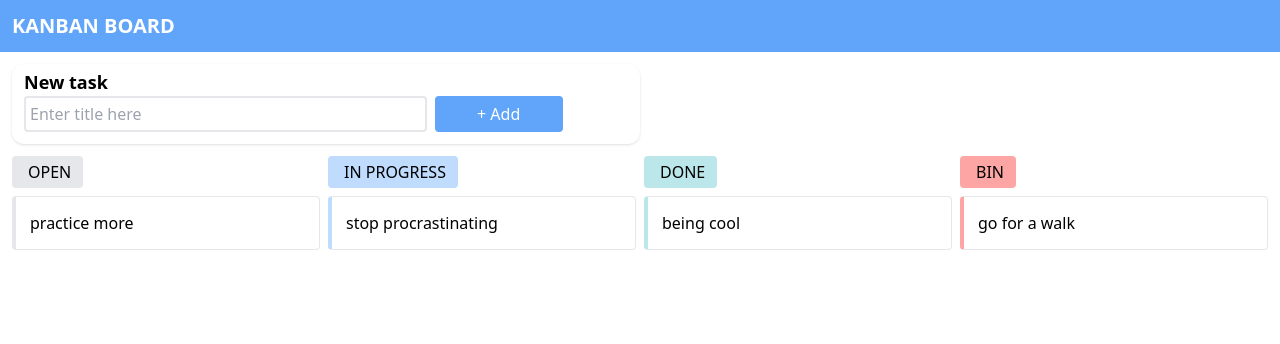
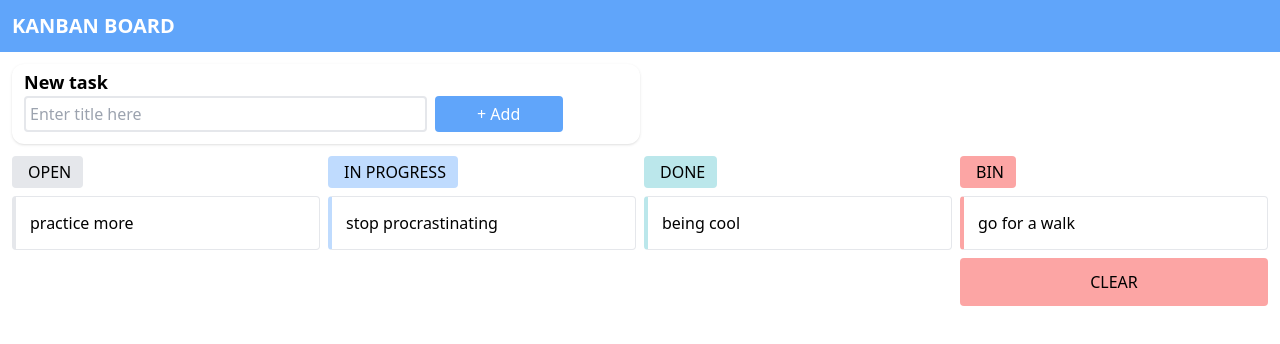
Before and after one commit to ilanabatavraam/kanban, a React (Create React App) app: page / in a window 1280 px wide. Shown: the top 344 px of the page. Built offline with nearby package versions, Linux system fonts and the light colour scheme.

Commit message:
bin btn added

```diff
--- a/src/components/TasksLine.tsx
+++ b/src/components/TasksLine.tsx
@@ -1,5 +1,4 @@
 import React from "react";
-import {taskNamesLine} from "../data/taskLines";
 
 interface TaskLineProps {
     data: any;
@@ -39,6 +38,12 @@ export function TasksLine({ data, title, color }: TaskLineProps) {
                     />
                 </li>
             </ul>
+
+            {title === 'Bin' && <button
+                className="uppercase w-100 p-3 pr-3 rounded hover:opacity-75"
+                style={{backgroundColor: color}}
+                type="button"
+            >Clear</button>}
         </div>
     )
 }
```
